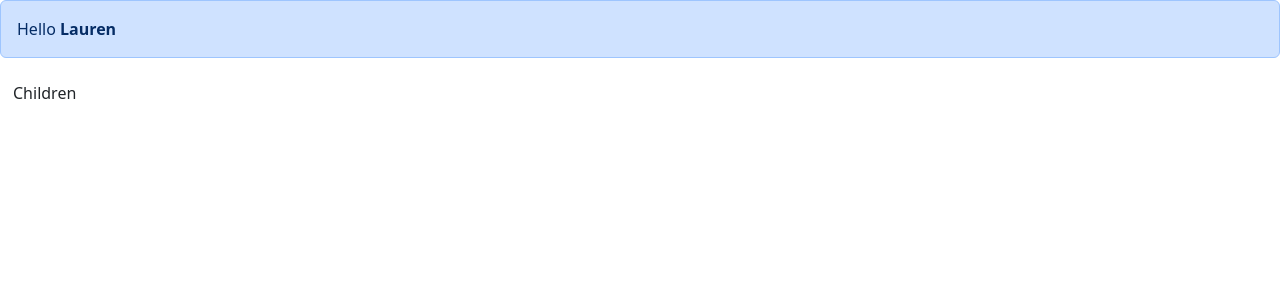
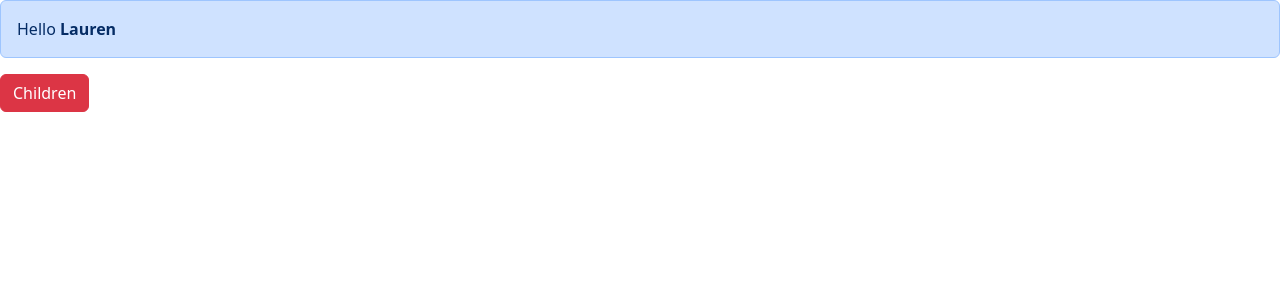
Before and after one commit to ljcromps/react_tutorial, a React (Vite) app: page / in a window 1280 px wide. Shown: the top 300 px of the page. Built offline with nearby package versions, Linux system fonts and the light colour scheme.

Commit message:
BootStrap colour options added to buttonProps interface, coded to danger (red)

```diff
--- a/src/App.tsx
+++ b/src/App.tsx
@@ -7,7 +7,7 @@ function App() {
         <Alert>
             Hello <b>Lauren </b>
         </Alert>
-        <BootstrapButton onClick={() => console.log('button clicked')}>
+        <BootstrapButton onClick={() => console.log('button clicked')} color={'danger'}>
             Children
         </BootstrapButton>
     </div>)
--- a/src/components/BootstrapButton.tsx
+++ b/src/components/BootstrapButton.tsx
@@ -1,12 +1,12 @@
 interface ButtonProps {
     children: string;
-    color?: string;
+    color?: 'primary' | 'secondary' | 'danger'; //colour options set to BootStrap colours
     onClick: () => void;
 }
 
 const BootstrapButton = ({children, color, onClick}: ButtonProps) => {
     return (
-        <button className={'btn btn-' + color} onClick={onClick}>
+        <button className={'btn btn-' + color} onClick={onClick} color={color}>
             {children}
         </button>
     );
```
